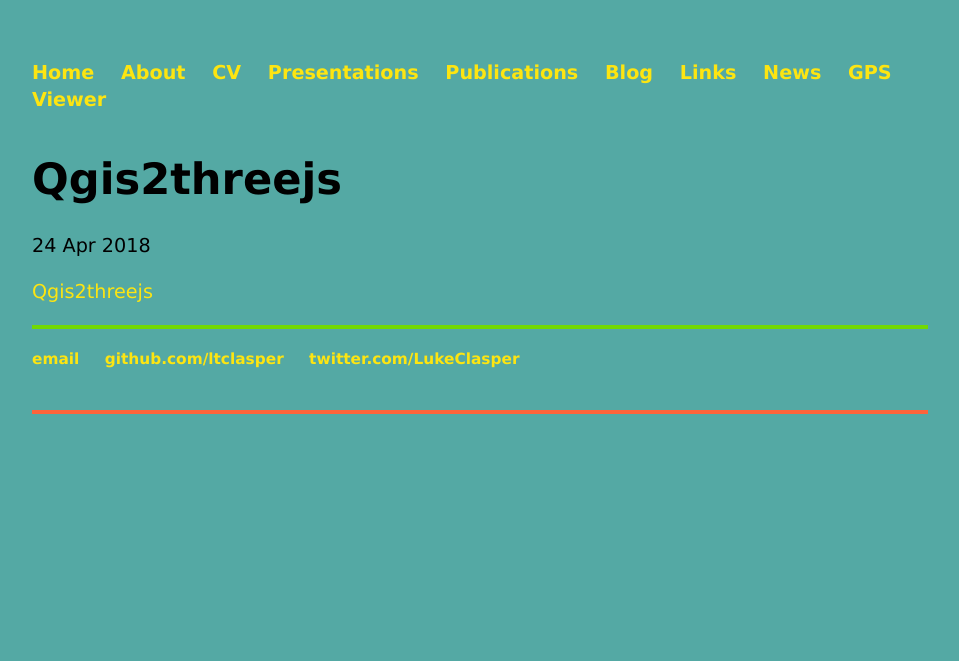
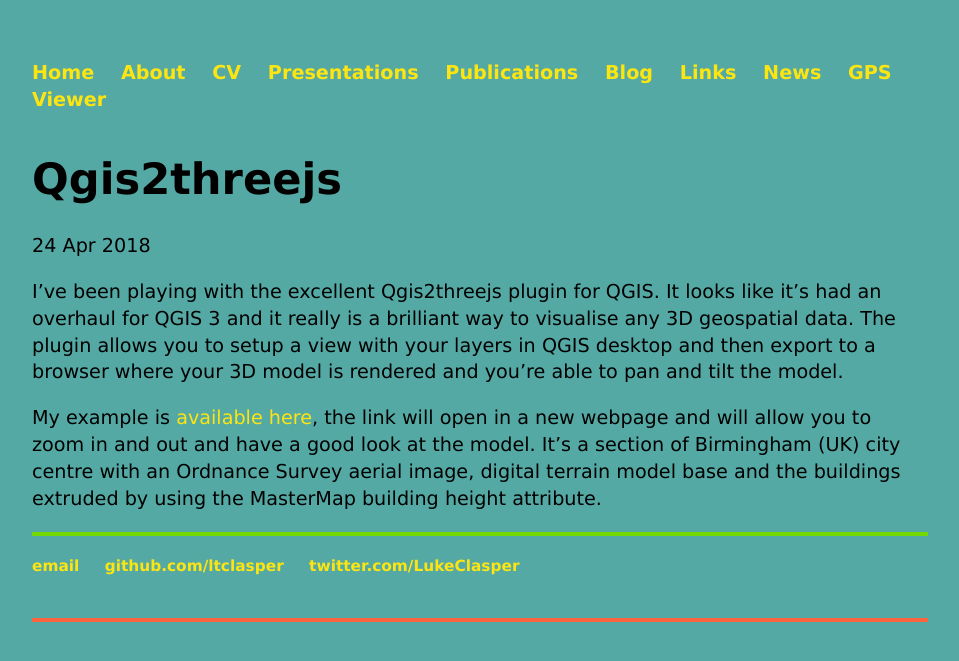
Before and after one commit to ltclasper/ltclasper.github.io, a Jekyll site: the page built from _posts/2018-04-23-qgis2threejs.md, in a window 1280 px wide. Shown: the top 661 px of the page, without its empty margins (160-1119 px from the left). Built offline with Jekyll 4.4.1, drawn with Linux system fonts in a browser that asks for light colours.

Commit message:
Update 2018-04-23-qgis2threejs.md

```diff
--- a/_posts/2018-04-23-qgis2threejs.md
+++ b/_posts/2018-04-23-qgis2threejs.md
@@ -4,4 +4,6 @@ title: "Qgis2threejs"
 date: 2018-04-24
 ---
 
-[Qgis2threejs](https://ltclasper.net/qgis2threejs/index.html)
+I've been playing with the excellent Qgis2threejs plugin for QGIS. It looks like it's had an overhaul for QGIS 3 and it really is a brilliant way to visualise any 3D geospatial data. The plugin allows you to setup a view with your layers in QGIS desktop and then export to a browser where your 3D model is rendered and you’re able to pan and tilt the model.
+
+My example is [available here](https://ltclasper.net/qgis2threejs/index.html), the link will open in a new webpage and will allow you to zoom in and out and have a good look at the model. It's a section of Birmingham (UK) city centre with an Ordnance Survey aerial image, digital terrain model base and the buildings extruded by using the MasterMap building height attribute.
```
